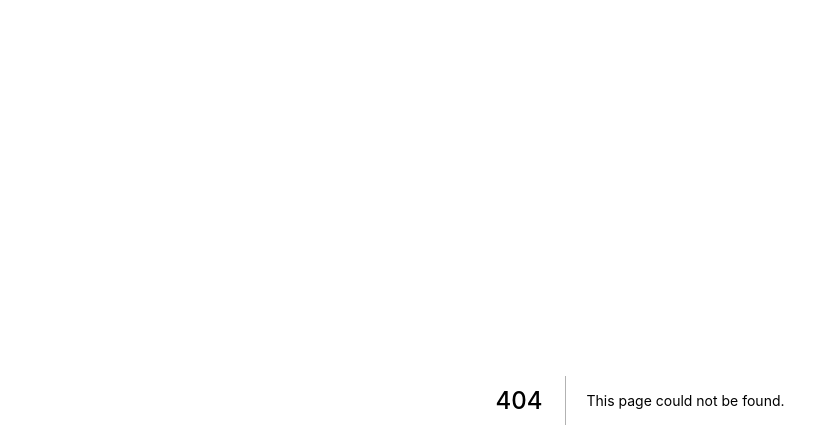
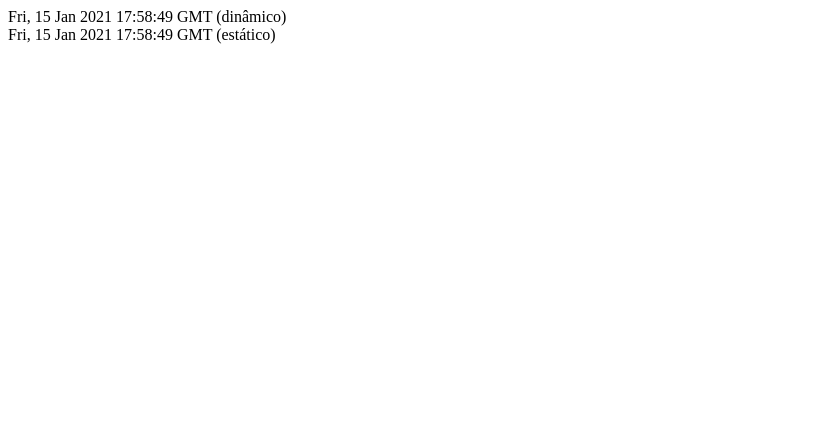
Before and after one commit to nelsoncastro/nexjs-sample, a Next.js app: page /tempo in a window 1280 px wide. Before the commit this address had no page. Shown: the top 448 px of the page, without its empty margins (0-839 px from the left). Built offline with nearby package versions, Linux system fonts and the light colour scheme.

Commit message:
adds logs

```diff
--- /dev/null
+++ b/pages/tempo.js
@@ -0,0 +1,25 @@
+function Tempo(props) {
+  console.log('Passando pelo Front-end');
+  const dynamicDate = new Date();
+  const dynamicDateString = dynamicDate.toGMTString();
+  return (
+    <div>
+        <div>{dynamicDateString} (dinâmico)</div>
+        <div>{props.staticDateString} (estático)</div>
+    </div>
+  )
+}
+
+export function getStaticProps() {
+  console.log('Passando pelo getStaticProps');
+  const staticDate = new Date();
+  const staticDateString = staticDate.toGMTString();
+
+  return {
+    props: {
+      staticDateString
+    }
+  }
+}
+
+export default Tempo;
```
